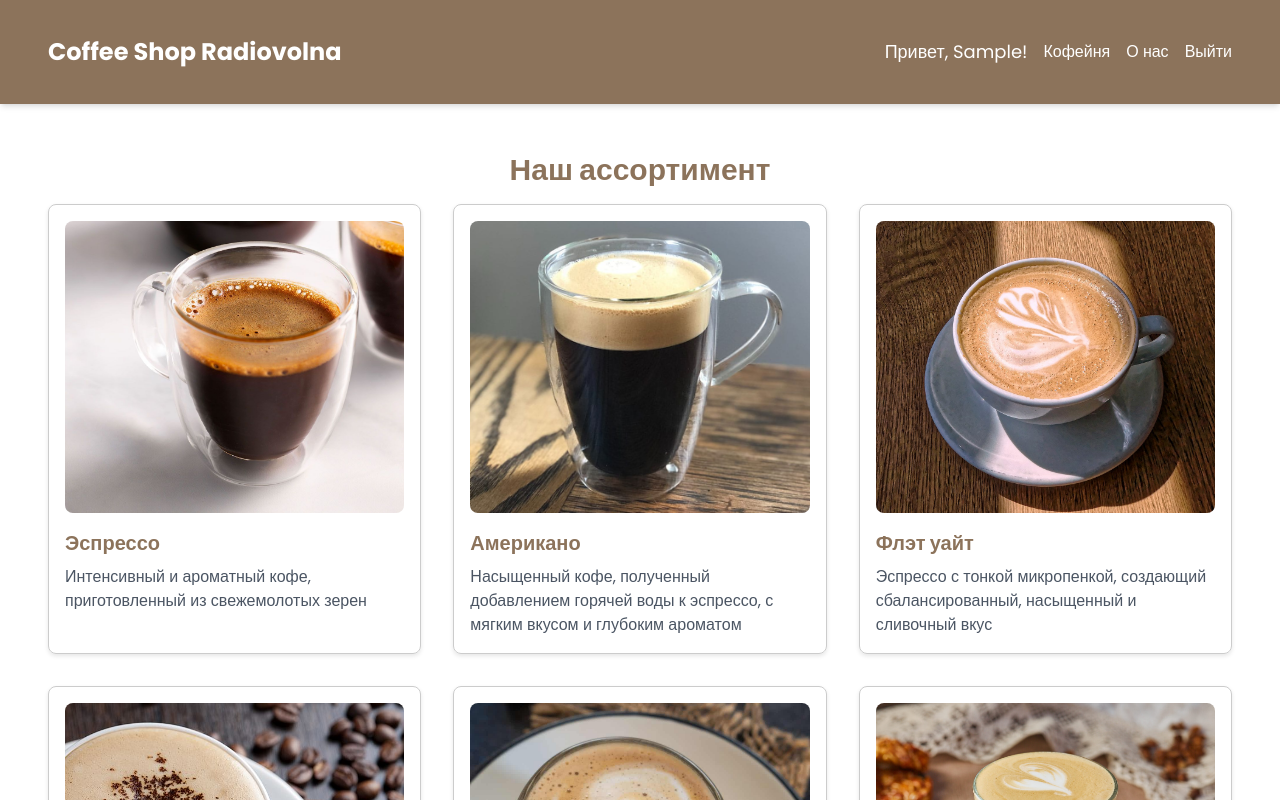
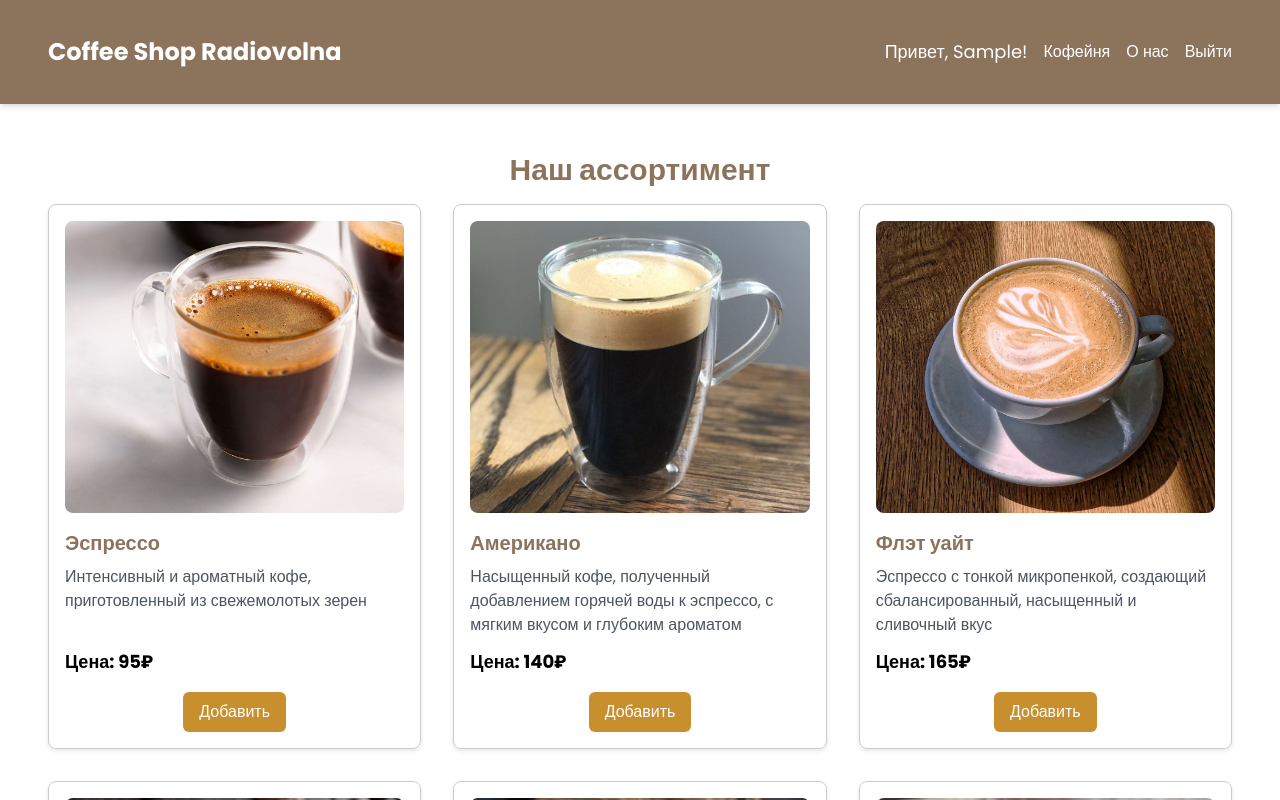
Before and after one commit to iglbv/Coffee-web, a React (Vite) app: page /coffee-shop in a window 1280 px wide. Both pictures are taken after typing "Sample" into the empty fields and a click on the button "Хочу сделать заказ!". Shown: the top 800 px of the page. Built offline with nearby package versions, Linux system fonts and the light colour scheme.

Commit message:
create error page + create cart

```diff
--- a/package.json
+++ b/package.json
@@ -10,6 +10,7 @@
     "preview": "vite preview"
   },
   "dependencies": {
+    "@chakra-ui/react": "^3.0.0",
     "formik": "^2.4.6",
     "icons": "^1.0.0",
     "react": "^18.3.1",
--- a/src/App.tsx
+++ b/src/App.tsx
@@ -5,6 +5,7 @@ import CoffeeShop from './components/CoffeeShop';
 import AboutUs from './components/AboutUs';
 import Header from './components/Header';
 import Footer from './components/Footer';
+import NotFound from './components/NotFound';
 
 const App: React.FC = () => {
   const [name, setName] = useState('');
@@ -43,6 +44,8 @@ const App: React.FC = () => {
               )
               }
             />
+            <Route
+            path="*" element={<NotFound />} /> {}
           </Routes>
         </main>
         <Footer />
--- a/src/components/CoffeeShop.tsx
+++ b/src/components/CoffeeShop.tsx
@@ -1,69 +1,241 @@
-import React from 'react';
-import espresso from '../assets/img/espresso.jpg'
-import americano from '../assets/img/americano.jpeg'
-import flat_white from '../assets/img/flat_white.jpg'
-import cappuccino from '../assets/img/cappuccino.jpg'
-import latte from '../assets/img/latte.jpg'
-import raf from '../assets/img/raf.jpg'
+import React, { useState } from 'react';
+import { useNavigate } from 'react-router-dom';
+import espresso from '../assets/img/espresso.jpg';
+import americano from '../assets/img/americano.jpeg';
+import flat_white from '../assets/img/flat_white.jpg';
+import cappuccino from '../assets/img/cappuccino.jpg';
+import latte from '../assets/img/latte.jpg';
+import raf from '../assets/img/raf.jpg';
+
 
 interface Coffee {
     name: string;
     description: string;
-    image: string
+    image: string;
+    price: number;
 }
 
 const coffees: Coffee[] = [
     {
         name: 'Эспрессо',
         description: 'Интенсивный и ароматный кофе, приготовленный из свежемолотых зерен',
-        image: espresso
+        image: espresso,
+        price: 95,
     },
-
     {
         name: 'Американо',
-        description: 'Насыщенный кофе, полученный добавлением горячей воды к эспрессо, с мягким вкусом и глубоким ароматом',
-        image: americano
+        description:
+            'Насыщенный кофе, полученный добавлением горячей воды к эспрессо, с мягким вкусом и глубоким ароматом',
+        image: americano,
+        price: 140,
     },
-
     {
         name: 'Флэт уайт',
-        description: 'Эспрессо с тонкой микропенкой, создающий сбалансированный, насыщенный и сливочный вкус',
-        image: flat_white
+        description:
+            'Эспрессо с тонкой микропенкой, создающий сбалансированный, насыщенный и сливочный вкус',
+        image: flat_white,
+        price: 165,
     },
-
     {
         name: 'Капучино',
-        description: 'Классический кофе из равных частей эспрессо, горячего молока и микропенки, с легкой и воздушной текстурой',
-        image: cappuccino
+        description:
+            'Классический кофе из равных частей эспрессо, горячего молока и микропенки, с легкой и воздушной текстурой',
+        image: cappuccino,
+        price: 165,
     },
-
     {
         name: 'Латте',
-        description: 'Нежный напиток из эспрессо и теплого молока с легкой пенкой, гармоничное сочетание сладкого и кофейного вкуса',
-        image: latte
+        description:
+            'Нежный напиток из эспрессо и теплого молока с легкой пенкой, гармоничное сочетание сладкого и кофейного вкуса',
+        image: latte,
+        price: 170,
     },
-
     {
         name: 'Раф',
-        description: 'Уникальный кофе из эспрессо, горячего молока и ванильного сахара, придающий сладкий и обволакивающий вкус',
-        image: raf
+        description:
+            'Уникальный кофе из эспрессо, горячего молока и ванильного сахара, придающий сладкий и обволакивающий вкус',
+        image: raf,
+        price: 185,
     },
-]
+];
 
 const CoffeeShop = () => {
+    const [cart, setCart] = useState<{ coffee: Coffee; quantity: number }[]>([]);
+    const [isCartOpen, setIsCartOpen] = useState(false);
+    const navigate = useNavigate();
+
+    const addToCart = (coffee: Coffee) => {
+        const existingItem = cart.find((item) => item.coffee.name === coffee.name);
+        if (existingItem) {
+            if (existingItem.quantity < 100) {
+                setCart(
+                    cart.map((item) =>
+                        item.coffee.name === coffee.name
+                            ? { ...item, quantity: item.quantity + 1 }
+                            : item
+                    )
+                );
+            } else {
+                alert(`Максимальное количество ${coffee.name} в корзине - 100`);
+            }
+        } else {
+            setCart([...cart, { coffee, quantity: 1 }]);
+        }
+    };
+
+    const removeFromCart = (coffeeName: string) => {
+        setCart(cart.filter((item) => item.coffee.name !== coffeeName));
+    };
+
+    const handleCheckout = () => {
+        if (cart.length === 0) {
+            alert('Ваша корзина пуста!')
+            return
+        }
+        setCart([]);
+        navigate('/');
+    };
+
+    const totalCost = cart.reduce(
+        (sum, item) => sum + item.coffee.price * item.quantity, 0
+    );
+
     return (
         <div className="container mx-auto px-4">
-            <h1 className="text-3xl font-bold text-coffee mb-4 text-center">Наш ассортимент</h1>
-
+            <h1 className="text-3xl font-bold text-coffee mb-4 text-center">
+                Наш ассортимент
+            </h1>
             <div className="grid grid-cols-1 md:grid-cols-2 lg:grid-cols-3 gap-4">
                 {coffees.map((coffee, index) => (
-                    <div key={index} className="coffee-card rounded-lg shadow-md p-4 hover:shadow-lg transition duration-300 ease-in-out">
-                        <img src={coffee.image} alt={coffee.name} className="coffee-image rounded-lg" />
-                        <h3 className="text-xl font-bold text-coffee mt-4">{coffee.name}</h3>
-                        <p className="text-gray-600 mt-2">{coffee.description}</p>
+                    <div
+                        key={index}
+                        className="coffee-card rounded-lg shadow-md p-4 hover:shadow-lg transition duration-300 ease-in-out"
+                    >
+                        <img
+                            src={coffee.image}
+                            alt={coffee.name}
+                            className="coffee-image rounded-lg"
+                        />
+                        <h3 className="text-xl font-bold text-coffee mt-4">
+                            {coffee.name}
+                        </h3>
+                        <div className="coffee-description text-gray-600 mt-2">
+                            <p>{coffee.description}</p>
+                        </div>
+                        <p className="text-lg font-bold mt-2">
+                            Цена: {coffee.price}₽
+                        </p>
+                        <div className="mt-4 flex justify-center">
+                            <button
+                                className="px-4 py-2 bg-gold text-white rounded-md hover:bg-coffee focus:outline-none focus:ring-2 focus:ring-gold"
+                                onClick={() => addToCart(coffee)}
+                            >
+                                Добавить
+                            </button>
+                        </div>
                     </div>
                 ))}
             </div>
+
+            {cart.length > 0 && (
+                <button
+                    onClick={() => setIsCartOpen(true)}
+                    className="fixed bottom-8 right-8 px-4 py-2 bg-gold text-white rounded-md hover:bg-coffee focus:outline-none focus:ring-2 focus:ring-gold"
+                >
+                    Открыть корзину
+                </button>
+            )}
+
+            {isCartOpen && (
+                <div
+                    className="fixed top-0 left-0 w-full h-full bg-black bg-opacity-50 flex items-center justify-center z-10"
+                    onClick={() => setIsCartOpen(false)}
+                >
+                    <div
+                        className="bg-white rounded-lg shadow-lg p-6 relative"
+                        onClick={(e) => e.stopPropagation()}
+                    >
+                        <h2 className="text-2xl font-bold text-coffee mb-2">
+                            Ваша корзина:
+                        </h2>
+                        <button
+                            className="absolute top-4 right-4 p-2 rounded-full bg-gray-300 hover:bg-gray-400"
+                            onClick={() => setIsCartOpen(false)}
+                        >
+                            <svg
+                                xmlns="http://www.w3.org/2000/svg"
+                                className="h-4 w-4"
+                                fill="none"
+                                viewBox="0 0 24 24"
+                                stroke="currentColor"
+                            >
+                                <path
+                                    strokeLinecap="round"
+                                    strokeLinejoin="round"
+                                    strokeWidth={2}
+                                    d="M6 18L18 6M6 6l12 12"
+                                />
+                            </svg>
+                        </button>
+                        {cart.length > 0 ? (
+                            <ul className="list-none p-0">
+                                {cart.map((item) => (
+                                    <li
+                                        key={item.coffee.name}
+                                        className="flex justify-between items-center py-2 border-b border-gray-200"
+                                    >
+                                        <div className="flex items-center">
+                                            <img
+                                                src={item.coffee.image}
+                                                alt={item.coffee.name}
+                                                className="w-12 h-12 object-cover rounded-md mr-3"
+                                            />
+                                            <div>
+                                                <h3 className="text-lg font-semibold">
+                                                    {item.coffee.name}
+                                                </h3>
+                                                <p className="text-gray-600">
+                                                    {item.quantity} шт.
+                                                </p>
+                                            </div>
+                                        </div>
+                                        <div>
+                                            <p className="text-lg font-bold">
+                                                {item.coffee.price *
+                                                    item.quantity}
+                                                ₽
+                                            </p>
+                                            <button
+                                                onClick={() =>
+                                                    removeFromCart(
+                                                        item.coffee.name
+                                                    )
+                                                }
+                                                className="bg-red-500 text-white font-bold py-1 px-2 rounded-md ml-2"
+                                            >
+                                                Удалить
+                                            </button>
+                                        </div>
+                                    </li>
+                                ))}
+                            </ul>
+                        ) : (
+                            <p>Корзина пуста.</p>
+                        )}
+                        <div className="flex justify-between items-center mt-4">
+                            <p className="text-lg font-bold">
+                                Итого: {totalCost}₽
+                            </p>
+                            <button
+                                onClick={handleCheckout}
+                                className="bg-green-500 text-white font-bold py-2 px-4 rounded-md"
+                            >
+                                Оформить заказ
+                            </button>
+                        </div>
+                    </div>
+                </div>
+            )}
         </div>
     );
 };
--- a/src/index.css
+++ b/src/index.css
@@ -16,6 +16,17 @@ body {
  border-radius: 8px;
  padding: 1rem;
  box-shadow: 0 2px 4px rgba(0, 0, 0, 0.1);
+}
+
+.coffee-description {
+ display: flex;
+ flex-direction: column;
+ justify-content: space-between;
+ height: 75px;
+}
+
+.coffee-description p {
+ margin-bottom: 0;
 }
 
 .grid {
```
Also changed, not shown: src/components/NotFound.tsx (added, +19 -0 lines), 1 other file (tests, documents, lock files or other folders). Lines whose indentation alone changed are shown as unchanged.
